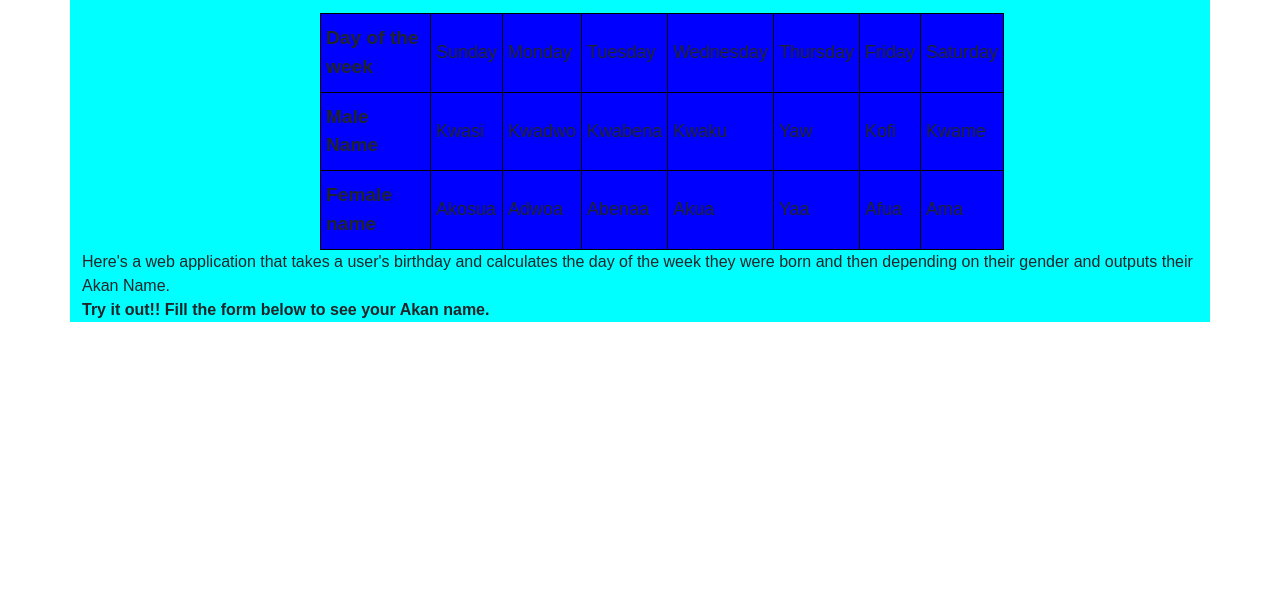
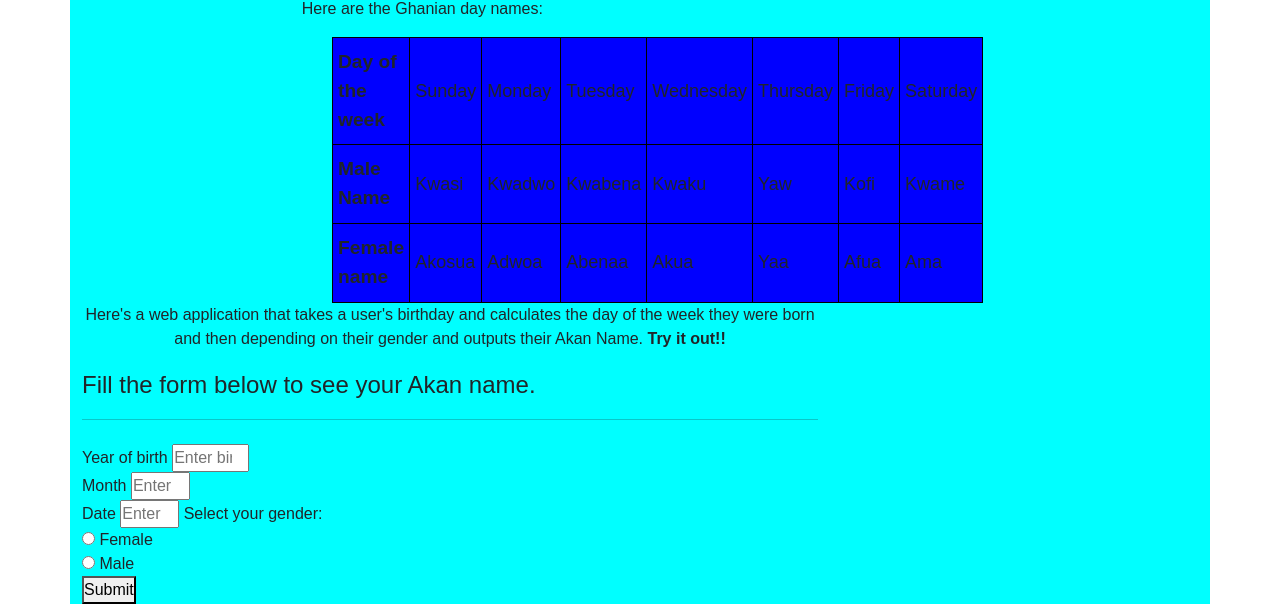
Before and after one commit to Mercywairimu01/Akan-naming, a plain HTML site: page index.html in a window 1280 px wide. Shown: the part 191-800 px from the top of the page. Drawn offline with Linux system fonts and the light colour scheme.

Commit message:
add variables for the form data

```diff
--- a/index.html
+++ b/index.html
@@ -9,13 +9,17 @@
     <title>Akan names</title>
 </head>
 <body>
-    <div class="container">
+  <div class="container">
+        <div class="row">
+            <div class="col-11">
         <div class="header">
             <img src="./images/download.png" alt="Ghana flag">
             <h2>The Akan Name Generator</h2>
          </div>
-         <div class="row">
+         <div class="col-8">
          <p>The Akan people of Ghana frequently name their childern after the day of the week they were born and their gender. <br>Here are the Ghanian day names:</p>
+        </div>
+
           <table class="td">
 
              <tr>
@@ -51,12 +55,46 @@
 
           </table>
         </div>
-        <div class="para">
-            Here's a web application that takes a user's birthday and calculates the day of the week they were born and then depending on their gender and outputs their Akan Name. <br>
-             <strong>Try it out!! Fill the form below to see your Akan name.
-            </strong>
         </div>
+    <div class="row">
+        <div class="col-8" >
+          <p> Here's a web application that takes a user's birthday and calculates the day of the week they were born and then depending on their gender and outputs their Akan Name.
+            <strong>Try it out!!</strong></p>
+        </div>
+      <div class="col-8">
+        <form class="birth" name="form" onsubmit="getDay()">
+          <legend> Fill the form below to see your Akan name.<hr></legend>
+          <label for="year ">Year of birth</label>
+          <input type="number" id="year" name="year" min="1900" max="2020" required placeholder="Enter birth year"> <br>
+
+          <label for="month ">Month</label>
+          <input type="number" id="month" name="month" min="1" max="12" required placeholder="Enter birth month"> <br>
+
+          <label for="date ">Date</label>
+          <input type="number" id="date" name="date" min="1" max="31" required placeholder="Enter birth date">
+
+          Select your gender:
+          <div class="radio">
+              <label>
+                <input type="radio" name="gender" value="Female">
+                Female
+              </label>
+          </div>
+          <div class="radio">
+              <label>
+                <input type="radio" name="gender" value="Male">
+                Male
+          </label>
+          </div>
+
+             <button input type="submit" value="Submit">Submit</button>
+              <div id="output"></div>
+        </form>
+
+
+      </div>
     </div>
+</div>
 
 
 
@@ -67,6 +105,7 @@
 
 
  <script src="./js/index.js"></script>
- <script src="./js/bootstrap.js"></script>
+
+
 </body>
 </html>
--- a/js/index.js
+++ b/js/index.js
@@ -1,30 +1,40 @@
-// var day = ["Sunday", "Monday", "Tuesday", "Wednesday", "Thursday", "Friday", "Saturday"];
-// var male = ["Kwasi", "Kwadwo", "Kwabena", "Kwaku", "Yaw", "Kofi", "Kwame"];
-// var female = ["Akosua", "Adwoa", "Abenaa", "Akua", "Yaa", "Afua", "Ama"];
+var day = ["Sunday", "Monday", "Tuesday", "Wednesday", "Thursday", "Friday", "Saturday"];
+var male = ["Kwasi", "Kwadwo", "Kwabena", "Kwaku", "Yaw", "Kofi", "Kwame"];
+var female = ["Akosua", "Adwoa", "Abenaa", "Akua", "Yaa", "Afua", "Ama"];
 
-// dsfsdAF
-var akan = function(year, month, day, gender) {
-    var female = ["Akosua", "Adwoa", "Abenaa", "Akua", "Yaa", "Afua", "Ama"];
-    var male = ["Kwasi", "Kudwo", "Kwabena", "Kwaku", "Yaw", "Kofi", "Kwame"];
-    var day = new Date(year, month, day);
-    if (gender === "Female") {
-        return day && female[day.getDay()];
-    } else {
-        return day && male[day.getDay()];
-    }
-};
 
-// User interface (or front-end) logic:
-// $(document).ready(function(){
-//     $("form.form").submit(function(event) {
+
+
+let button = document.getElementById("btn");
+let form = document.getElementById("birth");
+// form.addEventListener("submit",(event) =>{
 //         event.preventDefault();
-//         var year = parseInt($("#year").value());
-//         var month = parseInt($("#month").value());
-//         var day = parseInt($("#date").value());
-//         var gender = $("input:radio[name=gender]:checked").val();
-//         var result = akan(year, month, day, gender);
-//         alert("Your akan name is:" + result);
-//         //refresh page
-//         document.getElementsByClassName("form").reset();
+//         let formData = new FormData(event.target)
+//         var year = document.getElementById("year").value;
+//         var month = document.getElementById("month").value;
+//         var myDate = document.getElementById("date").value;
+//         var gender = document.getElementsByName("gender");
+
+//     // console.log(typeof year)
+
+//         for (var i = 0; i < gender.length; i++) {
+//             if (gender[i].checked)
+//                 var genderValue = gender[i].value;
+//         }
+//         let cen = Number(year.slice(0,2));
+//         let yy = Number(year.slice(2));
+//         // console.log(yy)
+//         let mm =Number(month)
+//         let dd =Number(myDate)
+//         let calculateDayOfWeek  = ( ( (cen/4) -2*cen-1) + ((5*yy/4) ) + ((26*(mm+1)/10)) + dd ) % 7
+//         let dayOfWeek = calculateDayOfWeek.toFixed() -1;
+
+//         if (genderValue == "Female"){
+//             document.getElementById("output").innerHTML = ("You were born on" + " "  + day[dayOfWeek]+ " " +"so your Akan name is"+ " " +  female[dayOfWeek] );
+//         }
+//         else {
+
+//             document.getElementById("output").innerHTML = ("You were born on" + " " + day[dayOfWeek]+ " " + "so your Akan name is"+ " " + male[dayOfWeek] );
+//         }
+
 //     });
-// });
```
